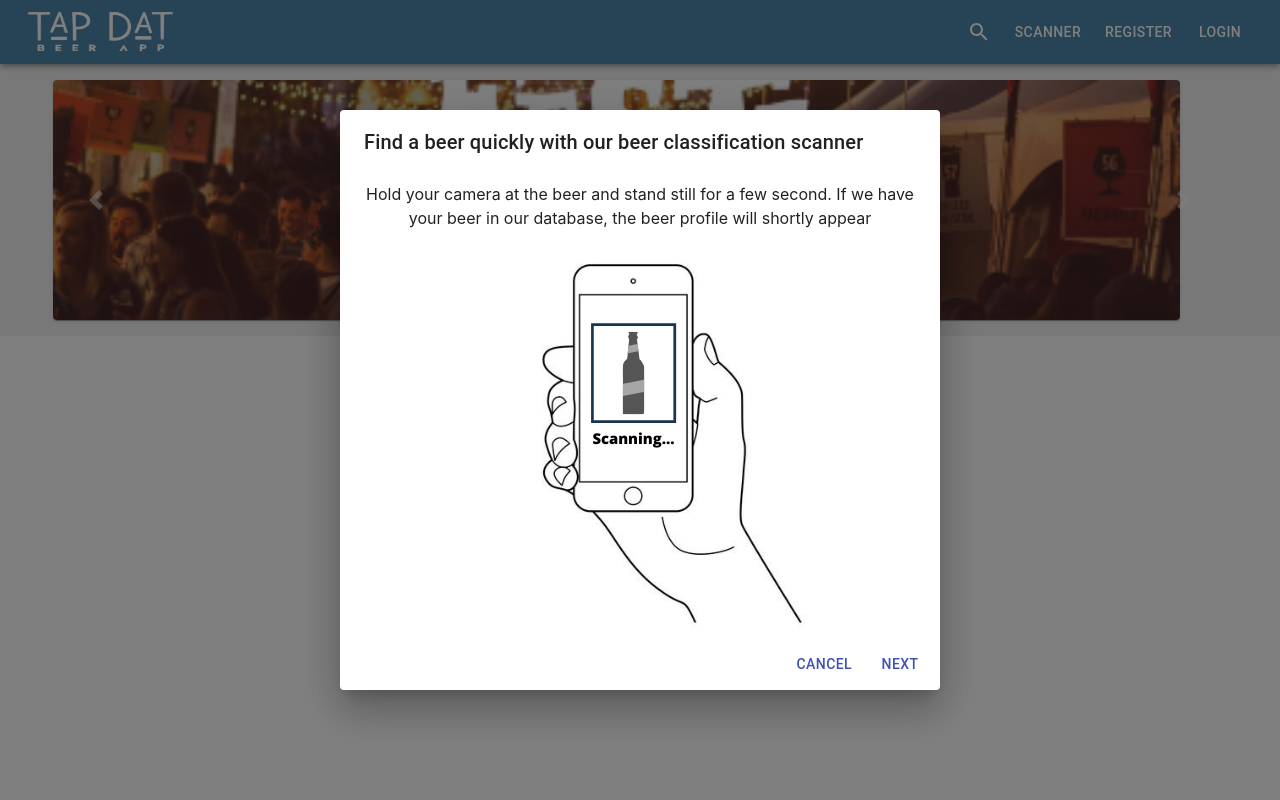
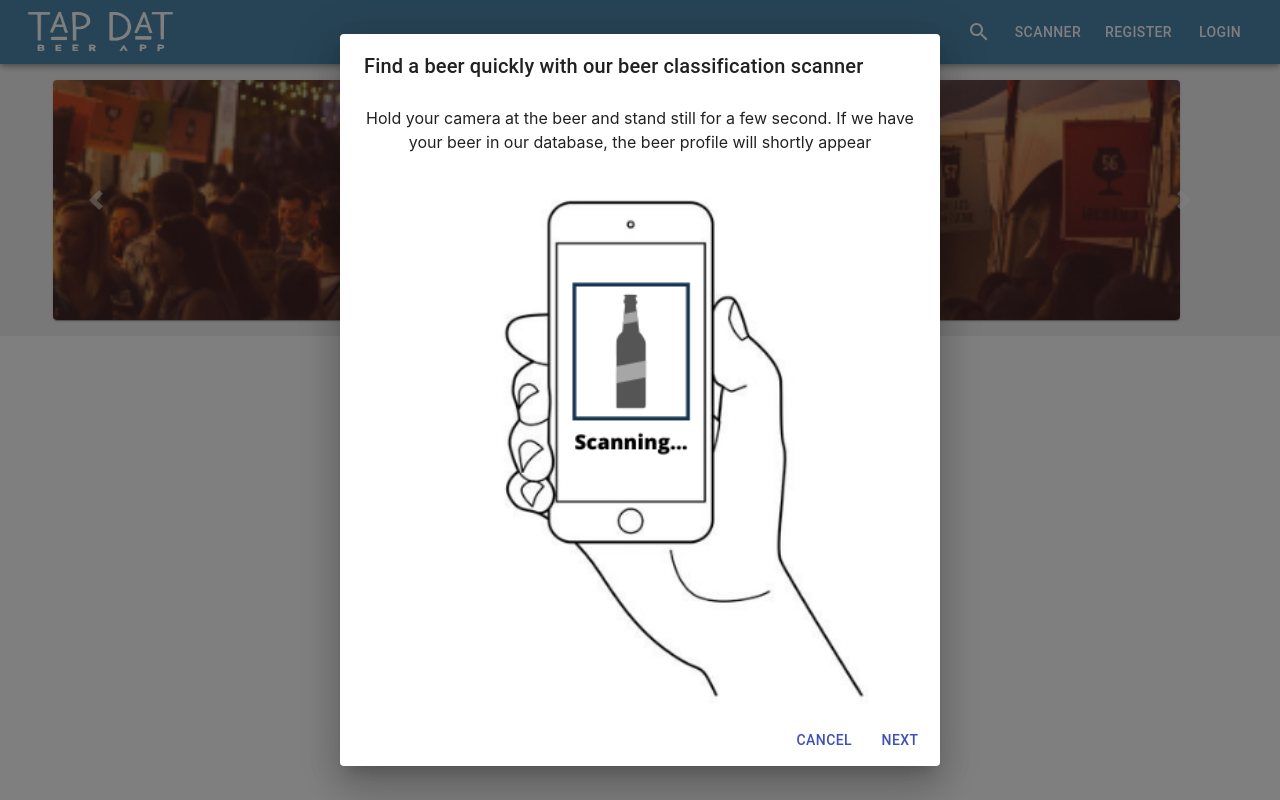
Before and after one commit to mackwill/tap-dat-beer-app, a React (Create React App) app: page / in a window 1280 px wide. Both pictures are taken after a click on the button "SCANNER". Built offline with nearby package versions, Linux system fonts and the light colour scheme; no server answers.

Commit message:
Fix scanner getting beers only on opening of scanner

```diff
--- a/src/components/Scanner/Scanner.jsx
+++ b/src/components/Scanner/Scanner.jsx
@@ -13,8 +13,10 @@ export default function Scanner(props) {
   const [beers, setBeers] = useState([]);
 
   useEffect(() => {
-    axios.get("/api/beers").then((data) => setBeers(data.data.data));
-  }, []);
+    if (props.open) {
+      axios.get("/api/beers").then((data) => setBeers(data.data.data));
+    }
+  }, [props.open]);
 
   beers.forEach((elm) => (beersId[elm.id] = 0));
   let track;
--- a/src/components/Scanner/ScannerIntro.jsx
+++ b/src/components/Scanner/ScannerIntro.jsx
@@ -5,6 +5,7 @@ import {
   DialogActions,
   DialogContent,
   DialogTitle,
+  Box,
 } from "@material-ui/core";
 
 export default function Login(props) {
@@ -21,7 +22,9 @@ export default function Login(props) {
         <DialogContent style={{ textAlign: "center" }}>
           Hold your camera at the beer and stand still for a few second. If we
           have your beer in our database, the beer profile will shortly appear
-          <img src="images/scanner.png" />
+          <Box component="div" width={1}>
+            <img style={{ width: "100%" }} src="images/scanner.png" />
+          </Box>
         </DialogContent>
 
         <DialogActions>
```
